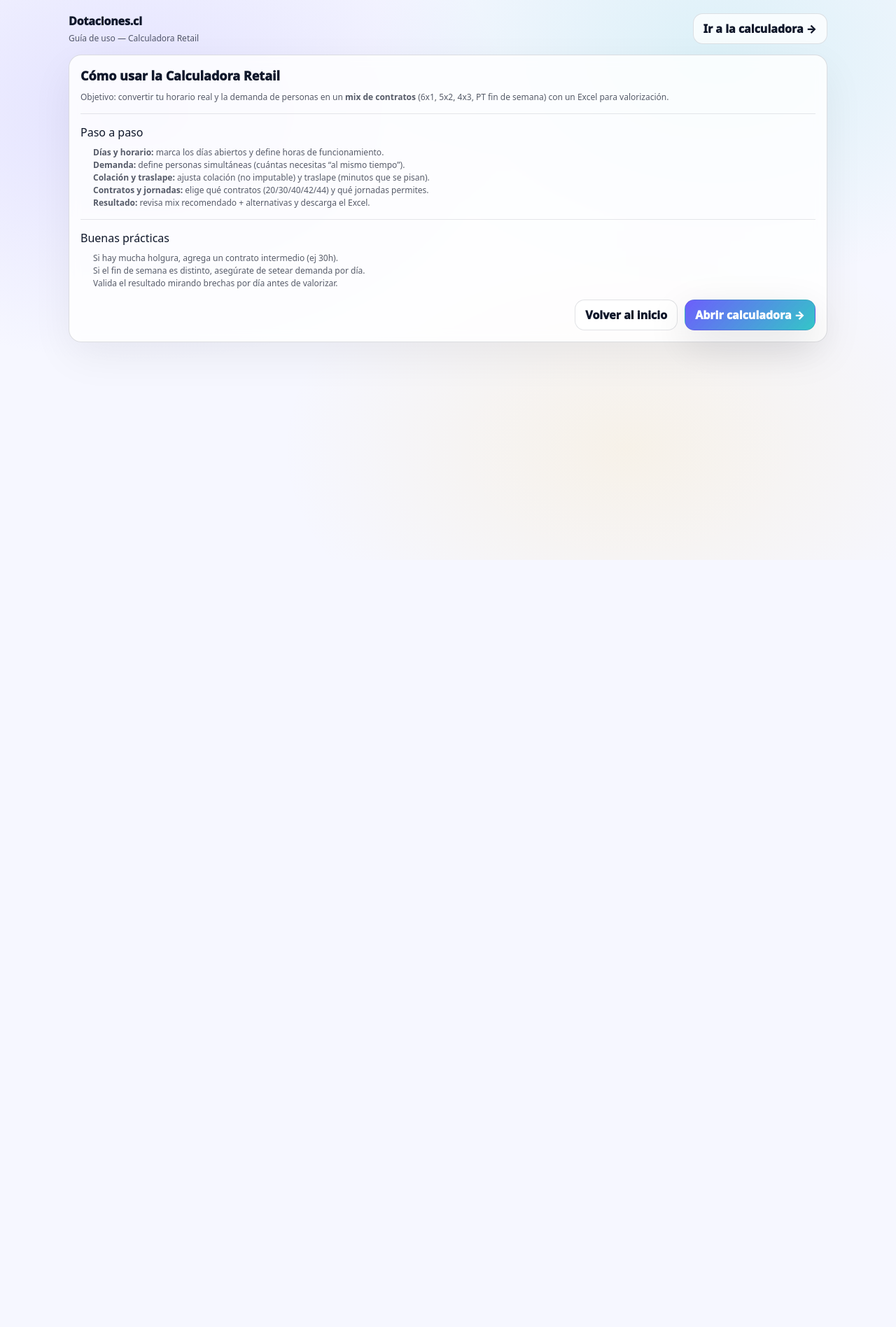
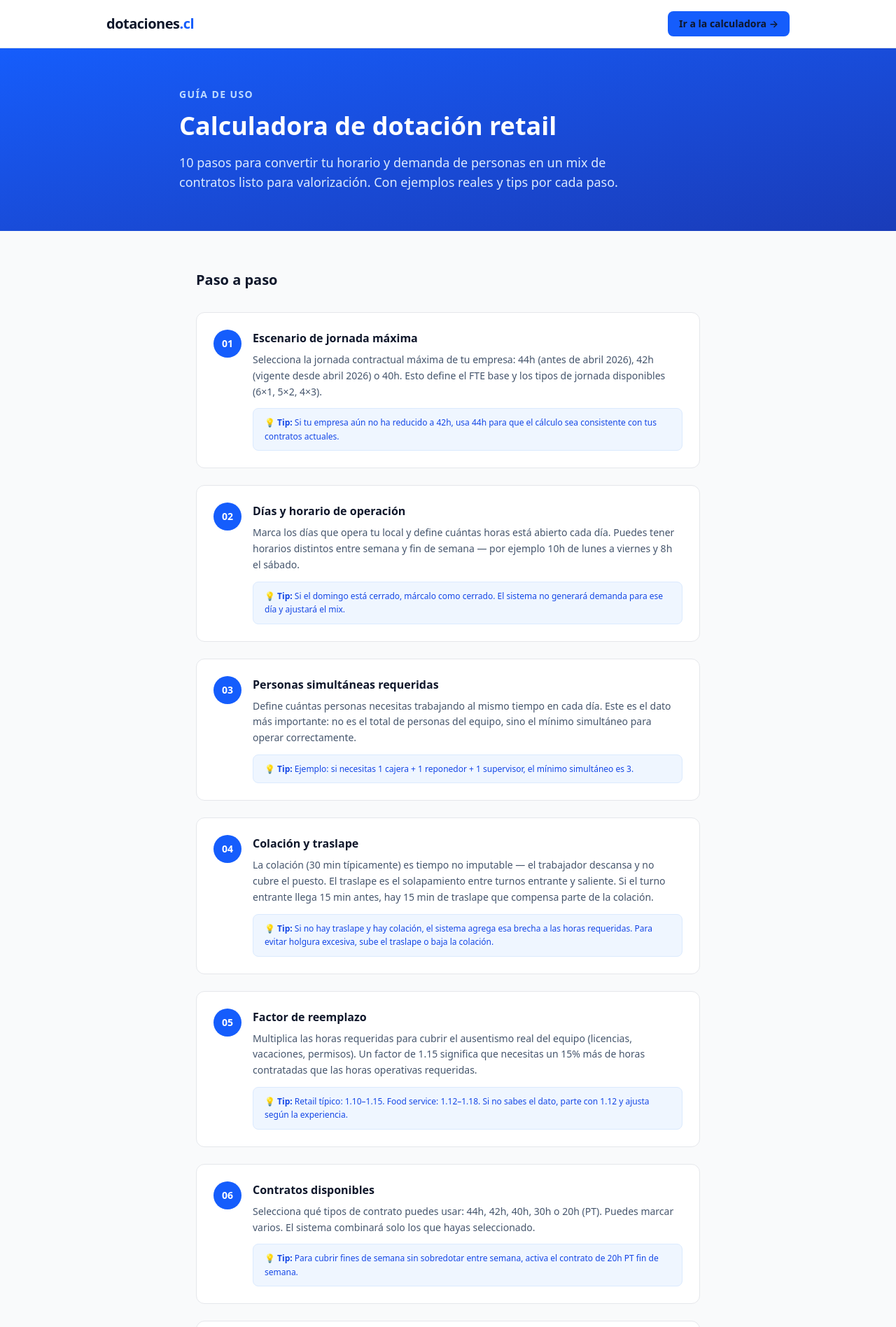
Before and after one commit to juanalegriadelafuente/dotacion-mvp, a Next.js app: page /calculadora/guia in a window 1280 px wide. Shown: the top 1896 px of the page at 70% size. Before the commit the page ends 800 px from the top, so only its background shows below. Built offline with nearby package versions, Linux system fonts and the light colour scheme.

Commit message:
mensaje corto del cambio

```diff
--- a/src/app/calculadora/guia/page.tsx
+++ b/src/app/calculadora/guia/page.tsx
@@ -1,72 +1,204 @@
 // src/app/calculadora/guia/page.tsx
 import Link from "next/link";
+import type { Metadata } from "next";
 
-export default function GuiaRetailPage() {
+export const metadata: Metadata = {
+  title: "Guía de uso — Calculadora Retail | Dotaciones.cl",
+  description:
+    "Aprende a usar la calculadora de dotación retail paso a paso: días, demanda, contratos, jornadas y exportación a Excel. Incluye ejemplos reales.",
+  alternates: { canonical: "https://dotaciones.cl/calculadora/guia" },
+};
+
+const steps = [
+  {
+    n: "01",
+    title: "Escenario de jornada máxima",
+    body: "Selecciona la jornada contractual máxima de tu empresa: 44h (antes de abril 2026), 42h (vigente desde abril 2026) o 40h. Esto define el FTE base y los tipos de jornada disponibles (6×1, 5×2, 4×3).",
+    tip: "Si tu empresa aún no ha reducido a 42h, usa 44h para que el cálculo sea consistente con tus contratos actuales.",
+  },
+  {
+    n: "02",
+    title: "Días y horario de operación",
+    body: "Marca los días que opera tu local y define cuántas horas está abierto cada día. Puedes tener horarios distintos entre semana y fin de semana — por ejemplo 10h de lunes a viernes y 8h el sábado.",
+    tip: "Si el domingo está cerrado, márcalo como cerrado. El sistema no generará demanda para ese día y ajustará el mix.",
+  },
+  {
+    n: "03",
+    title: "Personas simultáneas requeridas",
+    body: "Define cuántas personas necesitas trabajando al mismo tiempo en cada día. Este es el dato más importante: no es el total de personas del equipo, sino el mínimo simultáneo para operar correctamente.",
+    tip: "Ejemplo: si necesitas 1 cajera + 1 reponedor + 1 supervisor, el mínimo simultáneo es 3.",
+  },
+  {
+    n: "04",
+    title: "Colación y traslape",
+    body: "La colación (30 min típicamente) es tiempo no imputable — el trabajador descansa y no cubre el puesto. El traslape es el solapamiento entre turnos entrante y saliente. Si el turno entrante llega 15 min antes, hay 15 min de traslape que compensa parte de la colación.",
+    tip: "Si no hay traslape y hay colación, el sistema agrega esa brecha a las horas requeridas. Para evitar holgura excesiva, sube el traslape o baja la colación.",
+  },
+  {
+    n: "05",
+    title: "Factor de reemplazo",
+    body: "Multiplica las horas requeridas para cubrir el ausentismo real del equipo (licencias, vacaciones, permisos). Un factor de 1.15 significa que necesitas un 15% más de horas contratadas que las horas operativas requeridas.",
+    tip: "Retail típico: 1.10–1.15. Food service: 1.12–1.18. Si no sabes el dato, parte con 1.12 y ajusta según la experiencia.",
+  },
+  {
+    n: "06",
+    title: "Contratos disponibles",
+    body: "Selecciona qué tipos de contrato puedes usar: 44h, 42h, 40h, 30h o 20h (PT). Puedes marcar varios. El sistema combinará solo los que hayas seleccionado.",
+    tip: "Para cubrir fines de semana sin sobredotar entre semana, activa el contrato de 20h PT fin de semana.",
+  },
+  {
+    n: "07",
+    title: "Jornadas permitidas",
+    body: "Define qué esquemas de días trabajo/descanso se pueden usar: 6×1 (6 días trabajo, 1 descanso), 5×2 (lunes a viernes) o 4×3 (solo disponible con contrato de 40h). El PT fin de semana cubre sábado y domingo fijo.",
+    tip: "4×3 es útil para operaciones 7 días que quieren evitar horas extras en el fin de semana.",
+  },
+  {
+    n: "08",
+    title: "Máximo PT permitido",
+    body: "Limita qué porcentaje del total de horas puede cubrirse con contratos parciales (≤20h). El default es 25%. Si tu operación requiere más estabilidad, baja este límite.",
+    tip: "En servicios donde la continuidad importa (salud, seguridad), se recomienda no superar 30% de PT.",
+  },
+  {
+    n: "09",
+    title: "Genera el mix",
+    body: "Haz clic en 'Calcular mix'. El sistema propone hasta 3 combinaciones ordenadas por eficiencia: mix recomendado (balance general), alternativa con menos personas y alternativa con mejor cobertura de domingo.",
+    tip: "Revisa la sección 'Cobertura por día' dentro de cada mix para verificar que no haya brechas los días críticos.",
+  },
+  {
+    n: "10",
+    title: "Descarga el Excel",
+    body: "El botón 'Descargar Excel' genera un archivo con el mix de contratos, cobertura por día, horas planificadas y estructura lista para valorización. Es el documento que puedes presentar a gerencia o dirección.",
+    tip: "El Excel incluye la memoria de cálculo para que puedas auditar o ajustar los números manualmente.",
+  },
+];
+
+const faqs = [
+  {
+    q: "¿Qué diferencia hay entre 'personas simultáneas' y 'dotación total'?",
+    a: "Las personas simultáneas son las que trabajan al mismo tiempo (el mínimo para operar). La dotación total es cuántas personas necesitas contratar para cubrir esos puestos todos los días, considerando días libres, vacaciones y ausentismo. La calculadora convierte las primeras en las segundas.",
+  },
+  {
+    q: "¿Por qué el mix recomienda 4×3 si no lo activé?",
+    a: "Solo aparecen las jornadas que activaste. Si ves 4×3 es porque lo marcaste como permitido. Si no quieres esa jornada, desmárcala y vuelve a calcular.",
+  },
+  {
+    q: "El resultado muestra 'brecha' en algunos días. ¿Qué significa?",
+    a: "Significa que ese día la oferta de horas del mix no alcanza a cubrir la demanda. Puede pasar cuando hay restricciones de jornada muy estrictas. Solución: agrega un contrato PT o sube el límite de holgura.",
+  },
+  {
+    q: "¿Puedo usar esta calculadora para un hospital o clínica?",
+    a: "Para establecimientos de salud que siguen la normativa MINSAL, usa la Calculadora SAN. La calculadora retail está diseñada para operaciones comerciales y de servicios.",
+  },
+  {
+    q: "¿Los resultados son legalmente válidos?",
+    a: "La calculadora aplica la normativa chilena vigente (Código del Trabajo, Ley 21.561). El resultado es una propuesta técnica — la validación legal final debe hacerla un profesional de RRHH o abogado laboral.",
+  },
+];
+
+export default function GuiaRetail() {
   return (
-    <main className="container" style={{ paddingTop: 18 }}>
-      <div className="topbar">
-        <div className="brand">
-          <Link href="/" className="brandMark">
-            <span className="brandName">Dotaciones.cl</span>
+    <main className="min-h-screen bg-gray-50">
+      {/* Header */}
+      <header className="bg-white border-b border-gray-200 sticky top-0 z-10">
+        <div className="max-w-5xl mx-auto px-6 py-4 flex items-center justify-between">
+          <Link href="/" className="text-xl font-extrabold tracking-tight text-slate-900">
+            dotaciones<span className="text-blue-600">.cl</span>
           </Link>
-          <div className="brandSub">Guía de uso — Calculadora Retail</div>
+          <Link
+            href="/calculadora"
+            className="bg-blue-600 text-white text-sm font-semibold px-4 py-2 rounded-lg hover:bg-blue-700 transition-colors"
+          >
+            Ir a la calculadora →
+          </Link>
         </div>
-        <div className="actions">
-          <Link className="btn" href="/calculadora">
-            Ir a la calculadora →
+      </header>
+
+      {/* Hero */}
+      <section className="bg-gradient-to-br from-blue-600 to-blue-800 text-white py-14 px-6">
+        <div className="max-w-3xl mx-auto">
+          <p className="text-blue-200 text-sm font-semibold uppercase tracking-widest mb-3">
+            Guía de uso
+          </p>
+          <h1 className="text-3xl md:text-4xl font-extrabold leading-tight mb-4">
+            Calculadora de dotación retail
+          </h1>
+          <p className="text-blue-100 text-lg max-w-2xl">
+            10 pasos para convertir tu horario y demanda de personas en un mix de contratos
+            listo para valorización. Con ejemplos reales y tips por cada paso.
+          </p>
+        </div>
+      </section>
+
+      <div className="max-w-3xl mx-auto px-6 py-14">
+
+        {/* Pasos */}
+        <h2 className="text-xl font-bold text-slate-900 mb-8">Paso a paso</h2>
+        <div className="space-y-6">
+          {steps.map((s) => (
+            <div key={s.n} className="bg-white rounded-xl border border-gray-200 p-6">
+              <div className="flex items-start gap-4">
+                <span className="shrink-0 w-10 h-10 rounded-full bg-blue-600 text-white text-sm font-bold flex items-center justify-center">
+                  {s.n}
+                </span>
+                <div className="flex-1">
+                  <h3 className="font-bold text-slate-900 mb-2">{s.title}</h3>
+                  <p className="text-slate-600 text-sm leading-relaxed mb-3">{s.body}</p>
+                  <div className="bg-blue-50 border border-blue-100 rounded-lg px-4 py-2.5">
+                    <p className="text-blue-700 text-xs leading-relaxed">
+                      <span className="font-bold">💡 Tip: </span>{s.tip}
+                    </p>
+                  </div>
+                </div>
+              </div>
+            </div>
+          ))}
+        </div>
+
+        {/* CTA calculadora */}
+        <div className="mt-12 bg-blue-600 rounded-2xl p-8 text-center text-white">
+          <h2 className="text-xl font-bold mb-2">¿Listo para calcular?</h2>
+          <p className="text-blue-100 text-sm mb-5">
+            Abre la calculadora e ingresa los datos de tu operación. El resultado en menos de un minuto.
+          </p>
+          <Link
+            href="/calculadora"
+            className="inline-block bg-white text-blue-700 font-bold px-8 py-3 rounded-lg hover:bg-blue-50 transition-colors"
+          >
+            Abrir calculadora →
+          </Link>
+        </div>
+
+        {/* FAQ */}
+        <h2 className="text-xl font-bold text-slate-900 mt-14 mb-6">Preguntas frecuentes</h2>
+        <div className="space-y-4">
+          {faqs.map((f) => (
+            <div key={f.q} className="bg-white rounded-xl border border-gray-200 p-5">
+              <h3 className="font-semibold text-slate-900 text-sm mb-2">{f.q}</h3>
+              <p className="text-slate-500 text-sm leading-relaxed">{f.a}</p>
+            </div>
+          ))}
+        </div>
+
+        {/* Nav footer */}
+        <div className="border-t border-gray-200 pt-10 mt-10 flex flex-col sm:flex-row justify-between gap-4">
+          <Link href="/" className="inline-flex items-center gap-2 text-blue-600 font-semibold text-sm hover:text-blue-700">
+            <svg className="w-4 h-4" fill="none" stroke="currentColor" viewBox="0 0 24 24">
+              <path strokeLinecap="round" strokeLinejoin="round" strokeWidth={2} d="M15 19l-7-7 7-7" />
+            </svg>
+            Volver al inicio
+          </Link>
+          <Link href="/san" className="inline-flex items-center gap-2 text-blue-600 font-semibold text-sm hover:text-blue-700">
+            Calculadora SAN hospitalaria
+            <svg className="w-4 h-4" fill="none" stroke="currentColor" viewBox="0 0 24 24">
+              <path strokeLinecap="round" strokeLinejoin="round" strokeWidth={2} d="M9 5l7 7-7 7" />
+            </svg>
           </Link>
         </div>
       </div>
 
-      <div className="card" style={{ marginTop: 14 }}>
-        <div className="cardPad">
-          <h1 className="h2">Cómo usar la Calculadora Retail</h1>
-
-          <div className="small" style={{ marginTop: 8 }}>
-            Objetivo: convertir tu horario real y la demanda de personas en un{" "}
-            <b>mix de contratos</b> (6x1, 5x2, 4x3, PT fin de semana) con un Excel para valorización.
-          </div>
-
-          <div className="hr" style={{ marginTop: 14 }} />
-
-          <h2 className="h3">Paso a paso</h2>
-          <ol className="small" style={{ marginTop: 8, paddingLeft: 18 }}>
-            <li>
-              <b>Días y horario:</b> marca los días abiertos y define horas de funcionamiento.
-            </li>
-            <li>
-              <b>Demanda:</b> define personas simultáneas (cuántas necesitas “al mismo tiempo”).
-            </li>
-            <li>
-              <b>Colación y traslape:</b> ajusta colación (no imputable) y traslape (minutos que se pisan).
-            </li>
-            <li>
-              <b>Contratos y jornadas:</b> elige qué contratos (20/30/40/42/44) y qué jornadas permites.
-            </li>
-            <li>
-              <b>Resultado:</b> revisa mix recomendado + alternativas y descarga el Excel.
-            </li>
-          </ol>
-
-          <div className="hr" style={{ marginTop: 14 }} />
-
-          <h2 className="h3">Buenas prácticas</h2>
-          <ul className="small" style={{ marginTop: 8, paddingLeft: 18 }}>
-            <li>Si hay mucha holgura, agrega un contrato intermedio (ej 30h).</li>
-            <li>Si el fin de semana es distinto, asegúrate de setear demanda por día.</li>
-            <li>Valida el resultado mirando brechas por día antes de valorizar.</li>
-          </ul>
-
-          <div style={{ marginTop: 14, display: "flex", gap: 10, justifyContent: "flex-end" }}>
-            <Link className="btn" href="/">
-              Volver al inicio
-            </Link>
-            <Link className="btn btnPrimary" href="/calculadora">
-              Abrir calculadora →
-            </Link>
-          </div>
-        </div>
-      </div>
+      <footer className="border-t border-gray-200 py-8 px-6 text-center text-sm text-slate-400">
+        © {new Date().getFullYear()} dotaciones.cl — Todos los derechos reservados
+      </footer>
     </main>
   );
 }
```
